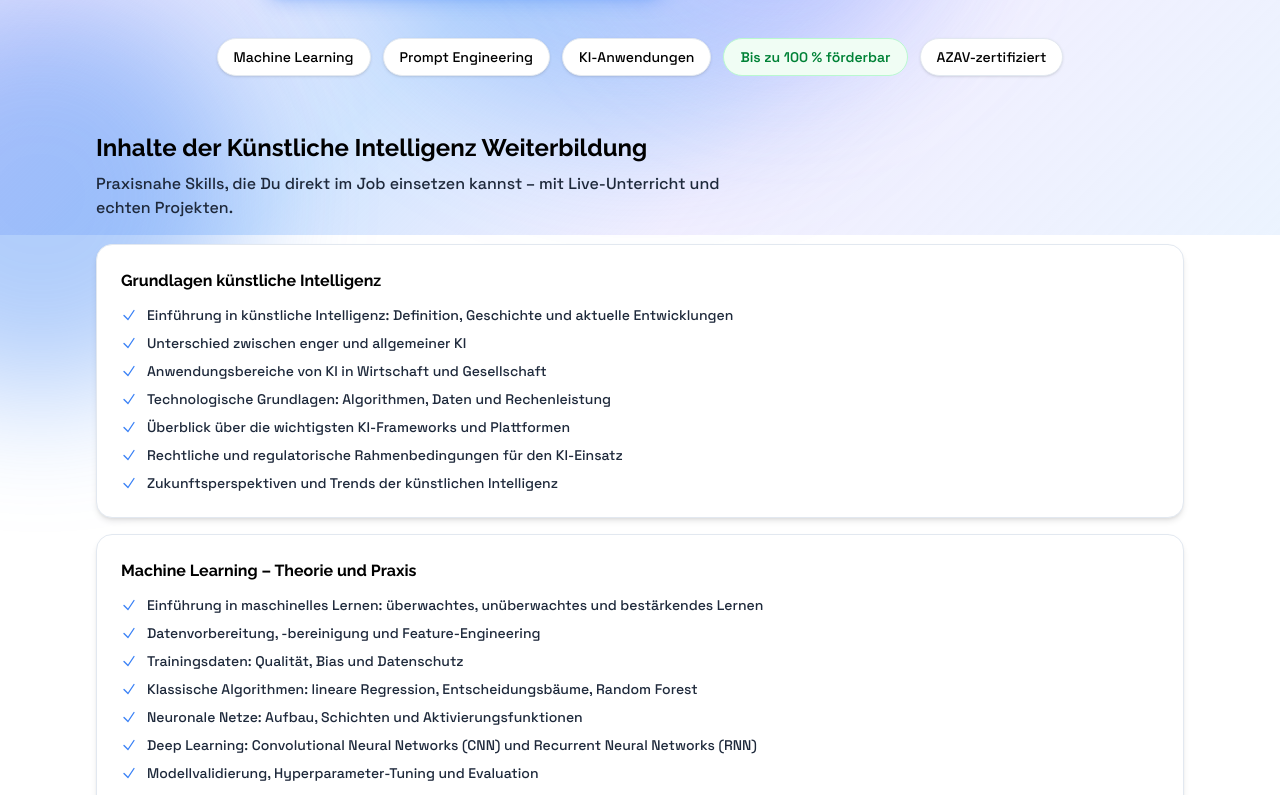
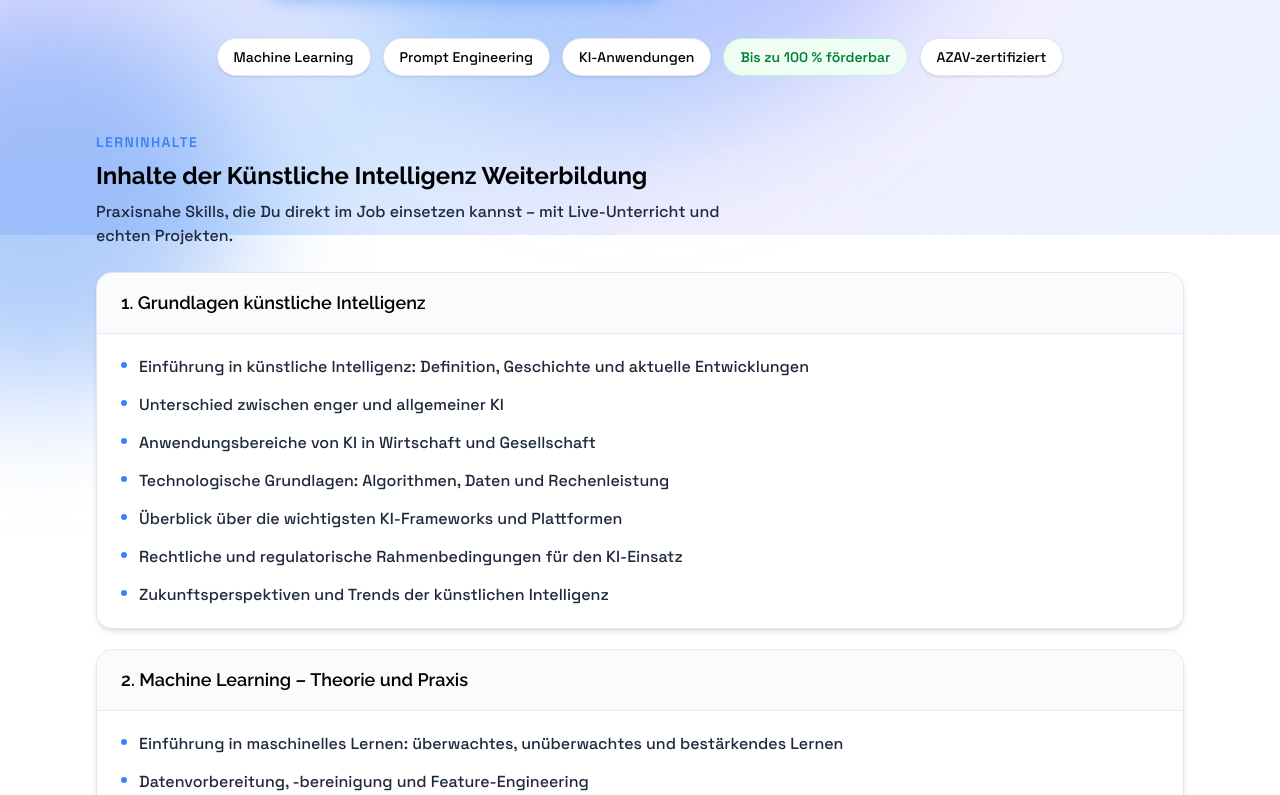
Before and after one commit to franklinInsituteGottlieb/meinnowWebsite, a Next.js app: page /kurse/kuenstliche-intelligenz/muenchen in a window 1280 px wide. Shown: the part 565-1360 px from the top of the page. Built offline with nearby package versions, Linux system fonts and the light colour scheme; no server answers.

Commit message:
struktur

```diff
--- a/src/app/course/page.tsx
+++ b/src/app/course/page.tsx
@@ -155,15 +155,27 @@ export default async function CourseByIdPage({ searchParams }: PageProps) {
 
         <div className="relative z-10 mx-auto max-w-5xl px-4 sm:px-6 lg:px-8 pt-4 pb-20">
           <section id="inhalt" className="mb-20 scroll-mt-28">
-            <h2 className="text-2xl sm:text-3xl font-bold text-foreground mb-6">Deine Lerninhalte im Überblick</h2>
-            <div className="rounded-2xl bg-white shadow-lg border border-slate-200 overflow-hidden">
+            <p className="text-sm font-semibold uppercase tracking-widest text-primary mb-2">
+              Lerninhalte
+            </p>
+            <h2 className="text-2xl sm:text-3xl font-bold text-foreground mb-2">
+              Deine Lerninhalte im Überblick
+            </h2>
+            <p className="text-foreground-light mb-8 max-w-2xl">
+              Modul für Modul: Was Du in der Weiterbildung lernst – praxisnah und direkt anwendbar.
+            </p>
+            <div className="space-y-5">
               {contentSections.map((section, i) => (
                 <div
                   key={section.title}
-                  className={i > 0 ? "border-t border-slate-200/60 px-6 py-6 sm:px-8 sm:py-7" : "px-6 py-6 sm:px-8 sm:py-7"}
+                  className="rounded-2xl bg-white shadow-md border border-slate-200 overflow-hidden"
                 >
-                  <h3 className="text-base font-semibold text-foreground mb-3 sm:mb-4">{section.title}</h3>
-                  <ul className="space-y-2.5 text-foreground-light leading-relaxed">
+                  <div className="bg-slate-50/80 border-b border-slate-200/80 px-6 py-4 sm:px-8">
+                    <h3 className="text-lg font-semibold text-foreground">
+                      {i + 1}. {section.title}
+                    </h3>
+                  </div>
+                  <ul className="px-6 py-5 sm:px-8 sm:py-6 space-y-3 text-foreground-light leading-relaxed">
                     {section.items.map((item) => (
                       <li key={item} className="flex items-start gap-3">
                         <span className="mt-2 h-1.5 w-1.5 shrink-0 rounded-full bg-primary" />
--- a/src/app/kurse/[slug]/[stadt]/page.tsx
+++ b/src/app/kurse/[slug]/[stadt]/page.tsx
@@ -104,27 +104,32 @@ export default async function KursStadtPage({ params }: PageProps) {
 
           {/* Kursinhalte */}
           {detail && (
-            <section className="mb-16">
+            <section id="inhalt" className="mb-16 scroll-mt-28">
+              <p className="text-sm font-semibold uppercase tracking-widest text-primary mb-2">
+                Lerninhalte
+              </p>
               <h2 className="text-2xl font-bold text-foreground mb-2">
                 Inhalte der {c.title} Weiterbildung
               </h2>
               <p className="text-foreground-light mb-6 max-w-2xl">
                 Praxisnahe Skills, die Du direkt im Job einsetzen kannst – mit Live-Unterricht und echten Projekten.
               </p>
-              <div className="space-y-4">
+              <div className="space-y-5">
                 {detail.contentSections.map((section, i) => (
                   <div
                     key={i}
-                    className="rounded-2xl bg-white shadow-md border border-slate-200 p-6"
+                    className="rounded-2xl bg-white shadow-md border border-slate-200 overflow-hidden"
                   >
-                    <h3 className="font-bold text-foreground mb-3">{section.title}</h3>
-                    <ul className="space-y-2">
+                    <div className="bg-slate-50/80 border-b border-slate-200/80 px-6 py-4">
+                      <h3 className="text-lg font-semibold text-foreground">
+                        {i + 1}. {section.title}
+                      </h3>
+                    </div>
+                    <ul className="px-6 py-5 space-y-3 text-foreground-light leading-relaxed">
                       {section.items.map((item, j) => (
-                        <li key={j} className="text-sm text-foreground-light flex items-start gap-2.5">
-                          <svg className="h-4 w-4 text-primary shrink-0 mt-0.5" fill="none" viewBox="0 0 24 24" strokeWidth={2} stroke="currentColor">
-                            <path strokeLinecap="round" strokeLinejoin="round" d="M4.5 12.75l6 6 9-13.5" />
-                          </svg>
-                          {item}
+                        <li key={j} className="flex items-start gap-3">
+                          <span className="mt-2 h-1.5 w-1.5 shrink-0 rounded-full bg-primary" />
+                          <span>{item}</span>
                         </li>
                       ))}
                     </ul>
--- a/src/app/kurse/[slug]/page.tsx
+++ b/src/app/kurse/[slug]/page.tsx
@@ -257,17 +257,29 @@ export default async function CourseDetailPage({ params, searchParams }: PagePro
         </section>
 
         <div className="relative z-10 mx-auto max-w-5xl px-4 sm:px-6 lg:px-8 pt-4 pb-20">
-          {/* Lerninhalt – alles in einer Karte */}
+          {/* Lerninhalte – Abschnitte als Karten */}
           <section id="inhalt" className="mb-20 scroll-mt-28">
-            <h2 className="text-2xl sm:text-3xl font-bold text-foreground mb-6">Deine Lerninhalte im Überblick</h2>
-            <div className="rounded-2xl bg-white shadow-lg border border-slate-200 overflow-hidden">
+            <p className="text-sm font-semibold uppercase tracking-widest text-primary mb-2">
+              Lerninhalte
+            </p>
+            <h2 className="text-2xl sm:text-3xl font-bold text-foreground mb-2">
+              Deine Lerninhalte im Überblick
+            </h2>
+            <p className="text-foreground-light mb-8 max-w-2xl">
+              Modul für Modul: Was Du in der Weiterbildung lernst – praxisnah und direkt anwendbar.
+            </p>
+            <div className="space-y-5">
               {contentSections.map((section, i) => (
                 <div
                   key={section.title}
-                  className={i > 0 ? "border-t border-slate-200/60 px-6 py-6 sm:px-8 sm:py-7" : "px-6 py-6 sm:px-8 sm:py-7"}
+                  className="rounded-2xl bg-white shadow-md border border-slate-200 overflow-hidden"
                 >
-                  <h3 className="text-base font-semibold text-foreground mb-3 sm:mb-4">{section.title}</h3>
-                  <ul className="space-y-2.5 text-foreground-light leading-relaxed">
+                  <div className="bg-slate-50/80 border-b border-slate-200/80 px-6 py-4 sm:px-8">
+                    <h3 className="text-lg font-semibold text-foreground">
+                      {i + 1}. {section.title}
+                    </h3>
+                  </div>
+                  <ul className="px-6 py-5 sm:px-8 sm:py-6 space-y-3 text-foreground-light leading-relaxed">
                     {section.items.map((item) => (
                       <li key={item} className="flex items-start gap-3">
                         <span className="mt-2 h-1.5 w-1.5 shrink-0 rounded-full bg-primary" />
--- a/src/app/standorte/[stadt]/[kurs]/page.tsx
+++ b/src/app/standorte/[stadt]/[kurs]/page.tsx
@@ -97,25 +97,30 @@ export default async function KursStandortPage({ params }: PageProps) {
 
           {/* Kursinhalte */}
           {detail && (
-            <section className="mb-16">
+            <section id="inhalt" className="mb-16 scroll-mt-28">
+              <p className="text-sm font-semibold uppercase tracking-widest text-primary mb-2">
+                Lerninhalte
+              </p>
               <h2 className="text-2xl font-bold text-foreground mb-2">Was Du mitnimmst</h2>
               <p className="text-foreground-light mb-6 max-w-2xl">
-                Konkrete Skills, die Du im Beruf sofort anwenden kannst – mit Live-Unterricht und echten Projekten, keine Theorie ohne Praxis.
+                Konkrete Skills, die Du im Beruf sofort anwenden kannst – mit Live-Unterricht und echten Projekten.
               </p>
-              <div className="space-y-4">
+              <div className="space-y-5">
                 {detail.contentSections.map((section, i) => (
                   <div
                     key={i}
-                    className="rounded-2xl bg-white shadow-md border border-slate-200 p-6"
+                    className="rounded-2xl bg-white shadow-md border border-slate-200 overflow-hidden"
                   >
-                    <h3 className="font-bold text-foreground mb-3">{section.title}</h3>
-                    <ul className="space-y-2">
+                    <div className="bg-slate-50/80 border-b border-slate-200/80 px-6 py-4">
+                      <h3 className="text-lg font-semibold text-foreground">
+                        {i + 1}. {section.title}
+                      </h3>
+                    </div>
+                    <ul className="px-6 py-5 space-y-3 text-foreground-light leading-relaxed">
                       {section.items.map((item, j) => (
-                        <li key={j} className="text-sm text-foreground-light flex items-start gap-2.5">
-                          <svg className="h-4 w-4 text-primary shrink-0 mt-0.5" fill="none" viewBox="0 0 24 24" strokeWidth={2} stroke="currentColor">
-                            <path strokeLinecap="round" strokeLinejoin="round" d="M4.5 12.75l6 6 9-13.5" />
-                          </svg>
-                          {item}
+                        <li key={j} className="flex items-start gap-3">
+                          <span className="mt-2 h-1.5 w-1.5 shrink-0 rounded-full bg-primary" />
+                          <span>{item}</span>
                         </li>
                       ))}
                     </ul>
```
Also changed, not shown: src/app/ratgeber/[slug]/page.tsx (+18 -7 lines).
